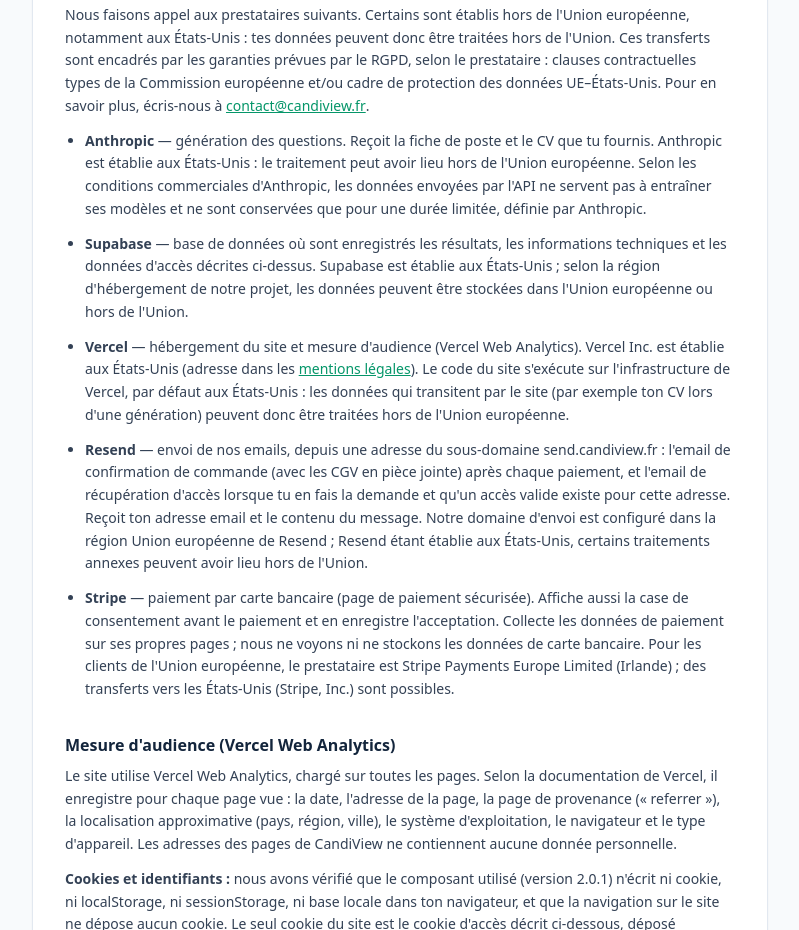
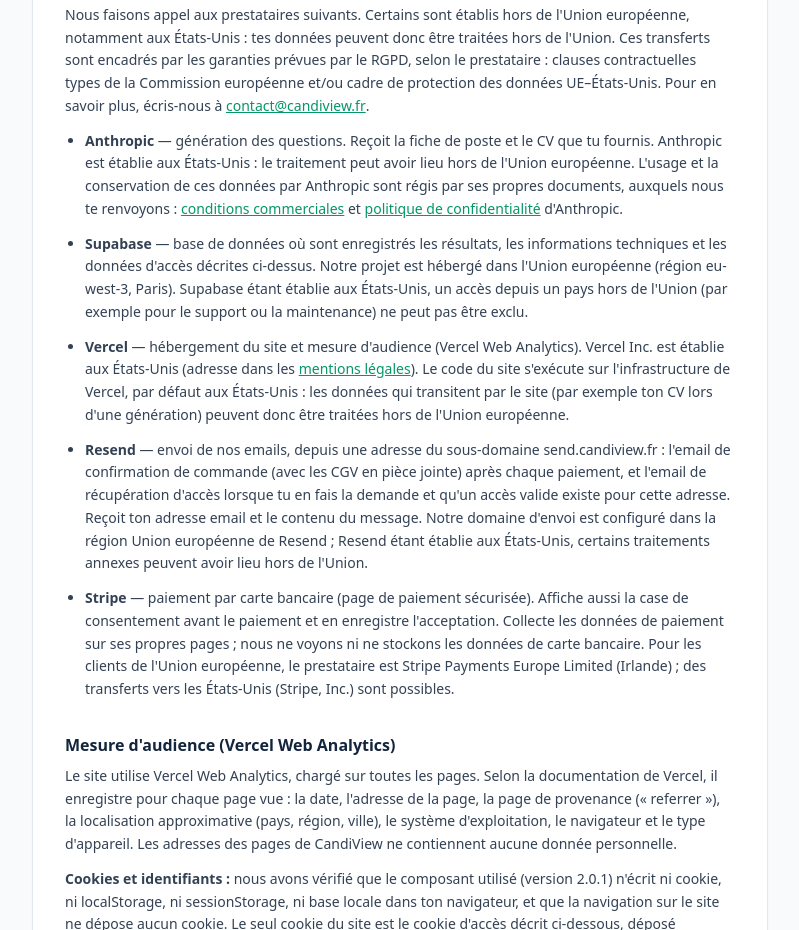
Before and after one commit to mathispg-code/saas-entretien, a Next.js app: page /confidentialite in a window 1280 px wide. Shown: the part 1800-2730 px from the top of the page, without its empty margins (240-1039 px from the left). Built offline with nearby package versions, Linux system fonts and the light colour scheme.

Commit message:
Confidentialite : Anthropic en renvoi vers ses conditions, region Supabase eu-west-3
Co-Authored-By: Claude Sonnet 5.5 <noreply@anthropic.com>

```diff
--- a/app/confidentialite/page.tsx
+++ b/app/confidentialite/page.tsx
@@ -213,17 +213,35 @@ export default function Confidentialite() {
                 <strong>Anthropic</strong> — génération des questions. Reçoit la
                 fiche de poste et le CV que tu fournis. Anthropic est établie aux
                 États-Unis : le traitement peut avoir lieu hors de l&apos;Union
-                européenne. Selon les conditions commerciales d&apos;Anthropic, les
-                données envoyées par l&apos;API ne servent pas à entraîner ses
-                modèles et ne sont conservées que pour une durée limitée, définie
-                par Anthropic.
+                européenne. L&apos;usage et la conservation de ces données par
+                Anthropic sont régis par ses propres documents, auxquels nous te
+                renvoyons :{" "}
+                <a
+                  href="https://www.anthropic.com/legal/commercial-terms"
+                  target="_blank"
+                  rel="noopener noreferrer"
+                  className="font-medium text-emerald-600 underline hover:text-emerald-700"
+                >
+                  conditions commerciales
+                </a>{" "}
+                et{" "}
+                <a
+                  href="https://www.anthropic.com/legal/privacy"
+                  target="_blank"
+                  rel="noopener noreferrer"
+                  className="font-medium text-emerald-600 underline hover:text-emerald-700"
+                >
+                  politique de confidentialité
+                </a>{" "}
+                d&apos;Anthropic.
               </li>
               <li>
                 <strong>Supabase</strong> — base de données où sont enregistrés les
                 résultats, les informations techniques et les données d&apos;accès
-                décrites ci-dessus. Supabase est établie aux États-Unis ; selon la
-                région d&apos;hébergement de notre projet, les données peuvent être
-                stockées dans l&apos;Union européenne ou hors de l&apos;Union.
+                décrites ci-dessus. Notre projet est hébergé dans l&apos;Union
+                européenne (région eu-west-3, Paris). Supabase étant établie aux
+                États-Unis, un accès depuis un pays hors de l&apos;Union (par
+                exemple pour le support ou la maintenance) ne peut pas être exclu.
               </li>
               <li>
                 <strong>Vercel</strong> — hébergement du site et mesure d&apos;audience
```
Also changed, not shown: 1 other file (tests, documents, lock files or other folders).
